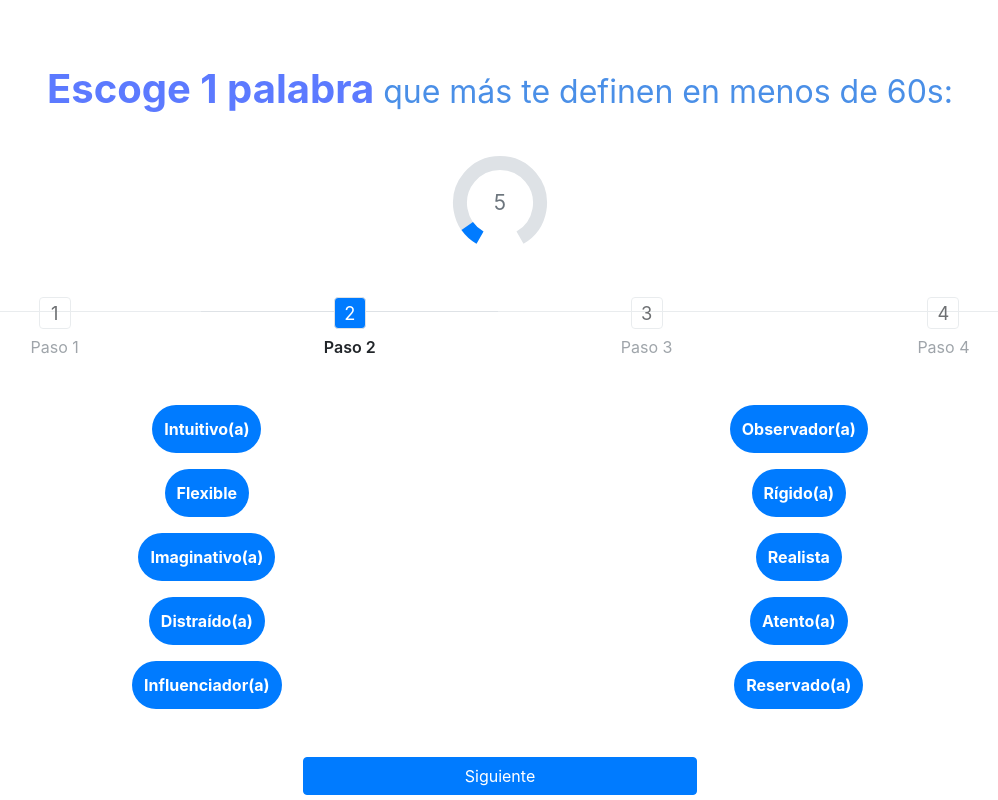
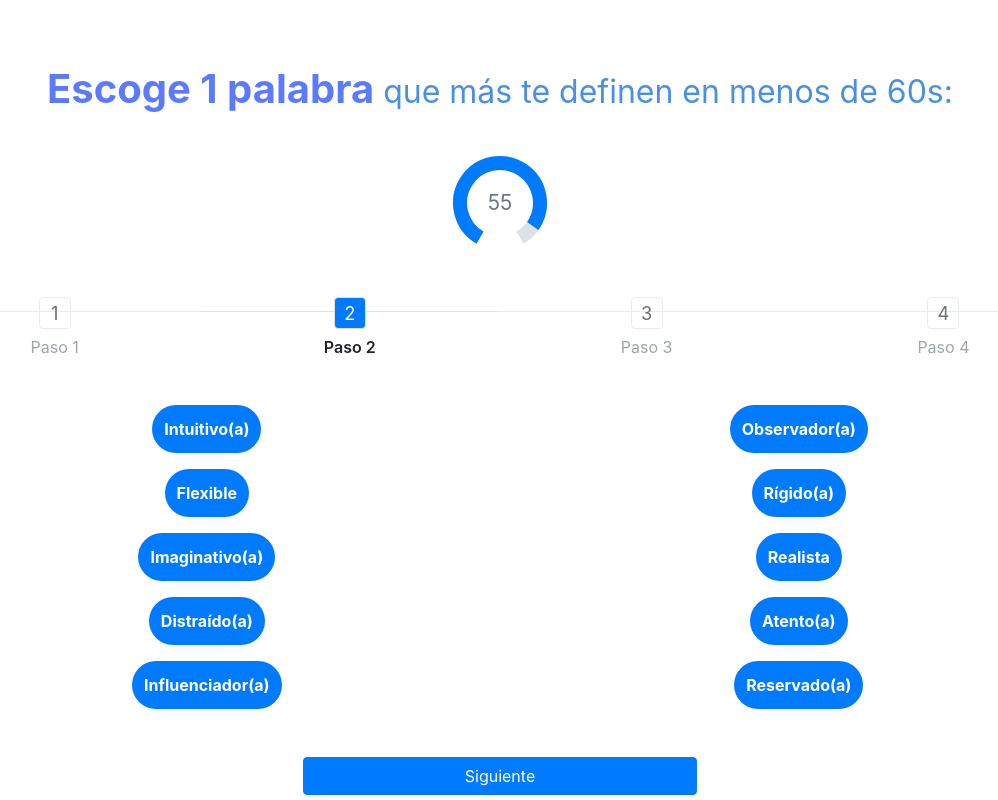
Before and after one commit to juanberme/PDG2_Phone, a React (Create React App) app: page /tags2 in a window 1280 px wide. Shown: the whole page, without its empty margins (140-1138 px from the left). Built offline with nearby package versions, Linux system fonts and the light colour scheme; no server answers.

Commit message:
timerFixed

```diff
--- a/src/index.js
+++ b/src/index.js
@@ -12,7 +12,6 @@ import Login from './routes/Login';
 import Tags from './routes/Tags';
 import Final from './routes/Final';
 import Error from './routes/Error';
-//import Prueba from './routes/prueba';
 import AdminStand from './routes/AdminStand';
 import { Admin } from './routes/Admin';
 import { NewAdmin } from './routes/NewAdmin';
--- a/src/routes/Final.jsx
+++ b/src/routes/Final.jsx
@@ -4,7 +4,7 @@ import { Divider } from 'primereact/divider';
 import { Chart } from 'primereact/chart';
 import { TreeTable } from 'primereact/treetable';
 import { Column } from 'primereact/column';
-import { collection, getDocs, onSnapshot } from 'firebase/firestore';
+import { collection, doc, getDocs, onSnapshot } from 'firebase/firestore';
 
 import { db } from '../components/utils/firebase.js';
 import '../styles/FinalPage.css';
@@ -13,29 +13,35 @@ export default function Final(){
 
     const [chartData, setChartData] = useState({});
     const [chartOptions, setChartOptions] = useState({});
-    const [usersData, setUsersData] = useState([]);
+    const [genderChart, setGenderChart] = useState({});
+    const [genderChartOptions, setenderChartOption] = useState({});
 
 
-    const [userAges, setUserAges] = useState({});
+    const [usersData, setUsersData] = useState([]);
+    const [userGenderData, setUserGenderData] = useState([]);
+
+    const [genderCounter, setGenderCounter] = useState([])
+
     var userList = [];
+    var userGender = [];
+
+    console.log(usersData);
+    console.log(userGenderData);
+
 
     useEffect(() => {
-        const documentStyle = getComputedStyle(document.documentElement);
-        const textColor = documentStyle.getPropertyValue('--text-color');
-        const surfaceBorder = documentStyle.getPropertyValue('--surface-border');
-
-        const getUsers = async () => {
+        const getUsers = () => {
           try {
             const userCollection = collection(db, "users");
-              const usersSnapshot = await getDocs(userCollection);
-
-              usersSnapshot.forEach(doc => {
-                userList.push(doc.data());
-              });
-              setUsersData(userList.map(u => {
+            const unsubscribe = onSnapshot(userCollection, (snapshot) => {
+                const updatedUsersData = snapshot.docs.map((doc) => doc.data());
+                const updatedUserGender = snapshot.docs.map((doc) => doc.data().gender);
+                //setUsersData(updatedUsersData);
+                setUserGenderData(updatedUserGender);
+                setUsersData(updatedUsersData.map(u => {
                     const data = {
                         name: u.name,
-                    gender: u.gender[0],
+                        gender: u.gender,
                         age: u.date,
                         email: u.email,
                         tag1: u.tags[0].value,
@@ -44,95 +50,69 @@ export default function Final(){
                         tag4: u.tags[3].value,
                     };
 
-                //setUserAges(userList);
-
                     return {
                         data
                     }
                 }));
-            } catch(e) {
+
+                const userGenderData = ['Male', 'Female', 'Prefer not to say'];
+                setGenderCounter(userGenderData);
+
+
+            });
+            return unsubscribe;
+          } catch (e) {
             console.error(e.message);
           }
         };
 
-          getUsers();
-          console.log(userList);
+        const unsubscribe = getUsers();
 
-        // Obtén las edades de los usuarios
+        return () => {
+          // Cancelar la suscripción al salir del componente
+          unsubscribe();
+        };
 
-        console.log(usersData);
+      }, []);
 
-        // Calcula el recuento de cada rango de edad
-        const ages = {
-            ageRanges: ['0 a 18', '19 a 30', '31 a 40', '41 a 50', '51 a 60', '61 a 70', 'más de 70'],
-            datasets: [{
-                label: 'edades',
-                data: [userList.date],
+    const countGender = gender => {
+        return genderCounter.filter(g => g === gender).length;
+    };
+   /*const documentStyle = getComputedStyle(document.documentElement);
+            const data = {
+            labels: ['Hombre', 'Mujer', 'Prefiero no decirlo'],
+            datasets: [
+                {
+                    data: [
+                        countGender('Male'),
+                        countGender('Female'),
+                        countGender('Prefer not to say')
+                    ],
                     backgroundColor: [
-                    'rgba(255, 159, 64, 0.2)',
-                    'rgba(75, 192, 192, 0.2)',
-                    'rgba(54, 162, 235, 0.2)',
-                    'rgba(153, 102, 255, 0.2)',
-                    'rgba(255, 159, 64, 0.2)',
-                    'rgba(75, 192, 192, 0.2)',
-                    'rgba(54, 162, 235, 0.2)',
+                        documentStyle.getPropertyValue('--blue-500'),
+                        documentStyle.getPropertyValue('--yellow-500'),
+                        documentStyle.getPropertyValue('--green-500')
                     ],
-                borderColor: [
-                    'rgb(255, 159, 64)',
-                    'rgb(75, 192, 192)',
-                    'rgb(54, 162, 235)',
-                    'rgb(153, 102, 255)',
-                    'rgb(255, 159, 64)',
-                    'rgb(75, 192, 192)',
-                    'rgb(54, 162, 235)',
-                  ],
-                  borderWidth: 1
-            }]
+                    hoverBackgroundColor: [
+                        documentStyle.getPropertyValue('--blue-400'),
+                        documentStyle.getPropertyValue('--yellow-400'),
+                        documentStyle.getPropertyValue('--green-400')
+                    ]
+                }
+        ]
     };
     const options = {
-            scales: {
-                y: {
-                    beginAtZero: true
-                }
-            }
-        };
-        setChartData(ages);
-        setChartOptions(options);
-        /*
-        const ageCounts = ageRanges.map(range => ages.filter(age => age === range).length);
-
-        // Crea los datos del gráfico
-        const chartData = {
-            labels: ageRanges,
-            datasets: [
-        {
-            label: 'Edades',
-            data: ageCounts,
-            backgroundColor: '#42A5F5', // Color de fondo de las barras
-            borderColor: '#1E88E5', // Color del borde de las barras
-            borderWidth: 1, // Ancho del borde de las barras
-        },],};
-
-        // Opciones del gráfico
-        const chartOptions = {
-            responsive: true,
-            scales: {
-              y: {
-                beginAtZero: true,
-                ticks: {
-                  precision: 0, // Sin decimales en los ejes y
-                },
-              },
-            },
+        cutout: '60%'
     };
 
-        setChartData(chartData);
-        setChartOptions(chartOptions);*/
+    setGenderChart(data);
+    setenderChartOption(options);*/
 
 
-
-
-    }, []);
+    console.log(userList);
+    console.log(userGender);
+    //console.log(countGender);
+    //console.log(userAgeData);
 
 
 
@@ -183,21 +163,23 @@ export default function Final(){
 
             <section className="SCT_GRAPH">
                 <div className="card">
-
                         <TreeTable value={usersData}>
                             <Column field="name" header="Nombre" />
                             <Column field="gender" header="Gender" />
                             <Column field="age" header="Edad" />
-                        <Column field="tag1" header="1er Tag" />
-                        <Column field="tag2" header="2do Tag" />
-                        <Column field="tag3" header="3er Tag" />
-                        <Column field="tag4" header="4to Tag" />
-                        <Column field="email" header="correo" />
+                            <Column field='tag1' header="1er tag" />
+                            <Column field='tag2' header="2do tag" />
+                            <Column field='tag3' header="3er tag" />
+                            <Column field='tag4' header="4to tag" />
+                            <Column field='email' header="Correo"/>
                         </TreeTable>
                 </div>
 
                 <div className='columnChart'>
-                    <Chart type="bar" data={chartData} options={chartOptions} />
+
+                <h3>Hombres: {countGender('Hombre')}</h3>
+                <h3>Mujeres: {countGender('Mujer')}</h3>
+                <h3>Prefiero no decirlo: {countGender('Prefiero no decirlo')}</h3>
                 </div>
             </section>
         </section>
--- a/src/routes/Tags.jsx
+++ b/src/routes/Tags.jsx
@@ -19,7 +19,7 @@ export default function Tags(){
     const [stepInfo, setStepInfo] = useState(0);
     const [searchParams] = useSearchParams();
 
-    const [value, setValue] = useState(0);
+    const [value, setValue] = useState(60);
     const toast = useRef(null);
     const interval = useRef(null);
     let _val = 60;
@@ -80,9 +80,9 @@ export default function Tags(){
         _val = value;
 
         interval.current = setInterval(() => {
-            _val += 1;
+            _val -= 1;
 
-            if (_val >= 60) {
+            if (_val === 0) {
                 toast.current.show({ severity: 'info', summary: 'Finalizó el tiempo!', detail: 'Si necesitas más tiempo, puedes quedarte :)' });
                 clearInterval(interval.current);
             }
--- a/src/routes/Tags2.jsx
+++ b/src/routes/Tags2.jsx
@@ -15,7 +15,7 @@ const Tags2 = () => {
     const [stepInfo, setStepInfo] = useState(1);
     const [searchParams] = useSearchParams();
 
-    const [value, setValue] = useState(0);
+    const [value, setValue] = useState(60);
     const toast = useRef(null);
     const interval = useRef(null);
     let _val = 60;
@@ -73,9 +73,9 @@ const Tags2 = () => {
         _val = value;
 
         interval.current = setInterval(() => {
-            _val += 1;
+            _val -= 1;
 
-            if (_val >= 60) {
+            if (_val === 0) {
                 toast.current.show({ severity: 'info', summary: 'Finalizó el tiempo!', detail: 'Si necesitas más tiempo, puedes quedarte :)' });
                 clearInterval(interval.current);
             }
--- a/src/routes/Tags3.jsx
+++ b/src/routes/Tags3.jsx
@@ -14,7 +14,7 @@ const Tags3 = () => {
     const [stepInfo, setStepInfo] = useState(2);
     const [searchParams] = useSearchParams();
 
-    const [value, setValue] = useState(0);
+    const [value, setValue] = useState(60);
     const toast = useRef(null);
     const interval = useRef(null);
     let _val = 60;
@@ -72,9 +72,9 @@ const Tags3 = () => {
         _val = value;
 
         interval.current = setInterval(() => {
-            _val += 1;
+            _val -= 1;
 
-            if (_val >= 60) {
+            if (_val === 0) {
                 toast.current.show({ severity: 'info', summary: 'Finalizó el tiempo!', detail: 'Si necesitas más tiempo, puedes quedarte :)' });
                 clearInterval(interval.current);
             }
--- a/src/routes/Tags4.jsx
+++ b/src/routes/Tags4.jsx
@@ -15,7 +15,7 @@ const Tags4 = () => {
     const [searchParams] = useSearchParams();
     const [viewData, setViewData] = useState();
 
-    const [value, setValue] = useState(0);
+    const [value, setValue] = useState(60);
     const toast = useRef(null);
     const interval = useRef(null);
     let _val = 60;
@@ -77,9 +77,9 @@ const Tags4 = () => {
         _val = value;
 
         interval.current = setInterval(() => {
-            _val += 1;
+            _val -= 1;
 
-            if (_val >= 60) {
+            if (_val === 0) {
                 toast.current.show({ severity: 'info', summary: 'Finalizó el tiempo!', detail: 'Si necesitas más tiempo, puedes quedarte :)' });
                 clearInterval(interval.current);
             }
```
Lines whose indentation alone changed are shown as unchanged.
